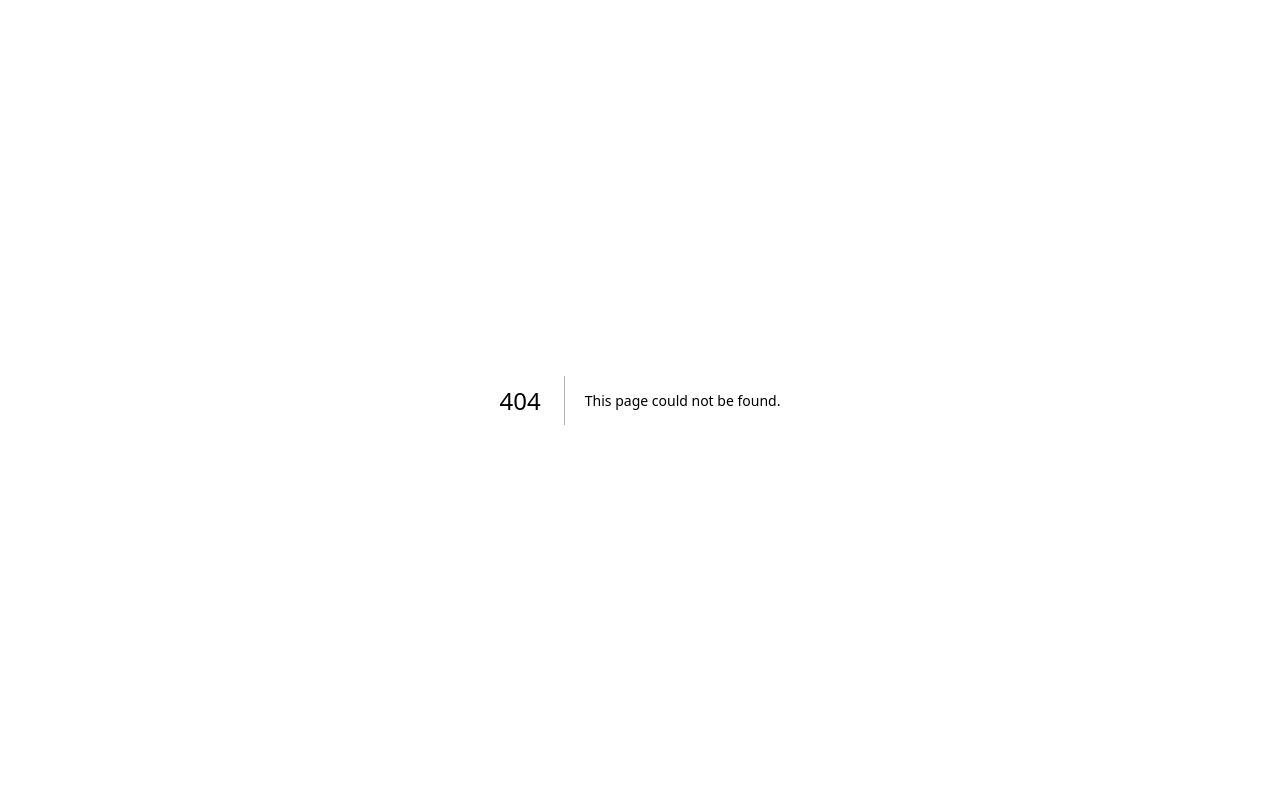
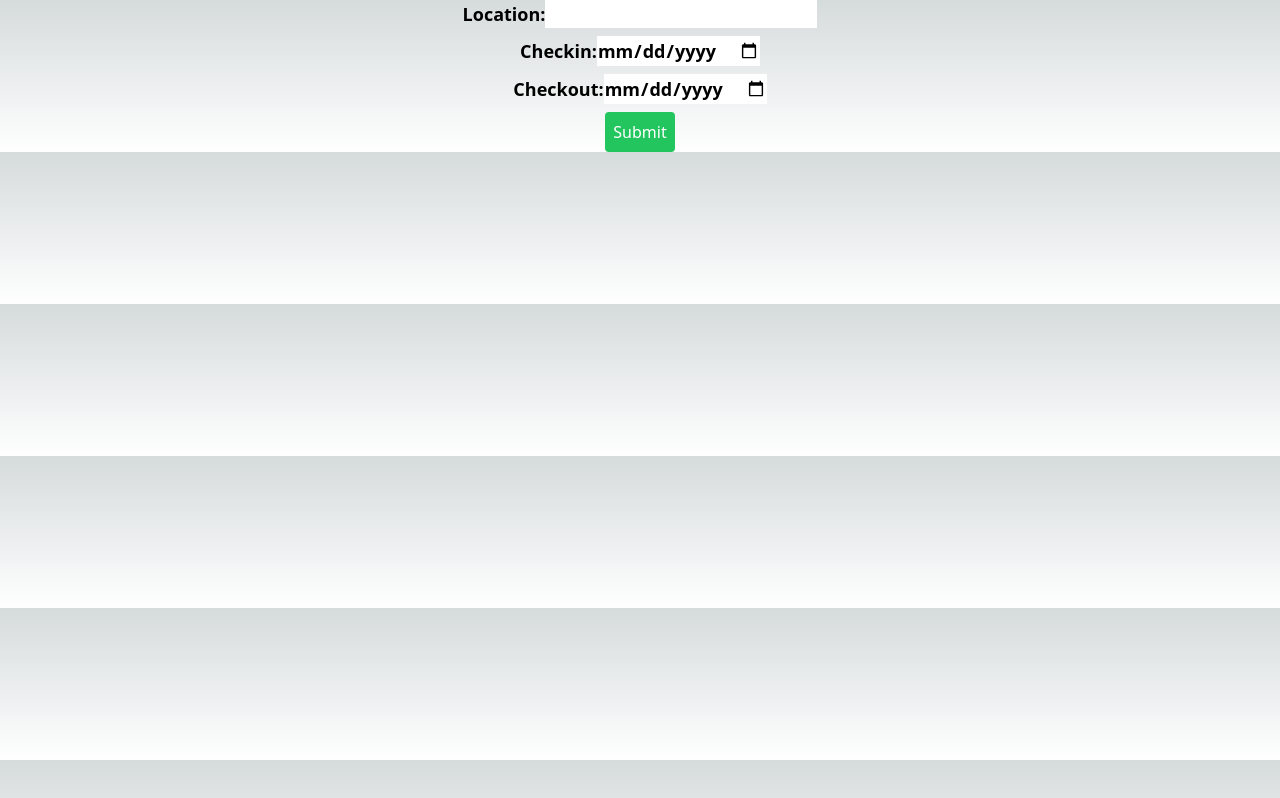
Before and after one commit to joe-lin-tech/getaway-guru, a Next.js app: page /bookings in a window 1280 px wide. Before the commit this address had no page. Built offline with nearby package versions, Linux system fonts and the light colour scheme.

Commit message:
initial booking page and airbnb api

```diff
--- /dev/null
+++ b/components/Navbar.js
@@ -0,0 +1,20 @@
+import Link from 'next/link'
+
+const NavBar = () => {
+  const pages = [
+    { title: 'Home', href: '/' },
+    { title: 'About', href: '/about' },
+    { title: 'Contact', href: '/contact' },
+  ]
+
+  return (
+    <nav>
+      {pages.map(({ title, href }) => (
+        <Link key={title} href={href}>
+        </Link>
+      ))}
+    </nav>
+  )
+}
+
+export default NavBar
--- a/package.json
+++ b/package.json
@@ -12,9 +12,14 @@
     "@headlessui/react": "^1.7.14",
     "@heroicons/react": "^2.0.17",
     "autoprefixer": "10.4.14",
+<<<<<<< Updated upstream
     "axios": "^1.3.6",
+=======
+    "classnames": "^2.3.2",
+>>>>>>> Stashed changes
     "eslint": "8.39.0",
     "eslint-config-next": "13.3.1",
+    "link": "^1.5.1",
     "next": "13.3.1",
     "postcss": "8.4.23",
     "react": "18.2.0",
--- /dev/null
+++ b/pages/api/airbnb.js
@@ -0,0 +1,27 @@
+const axios = require("axios");
+
+const options = {
+  method: 'GET',
+  url: 'https://airbnb13.p.rapidapi.com/search-location',
+  params: {
+    location: 'Paris',
+    checkin: '2023-09-16',
+    checkout: '2023-09-17',
+    adults: '1',
+    children: '0',
+    infants: '0',
+    pets: '0',
+    page: '1',
+    currency: 'USD'
+  },
+  headers: {
+    'X-RapidAPI-Key': 'SIGN-UP-FOR-KEY',
+    'X-RapidAPI-Host': 'airbnb13.p.rapidapi.com'
+  }
+};
+
+axios.request(options).then(function (response) {
+	console.log(response.data);
+}).catch(function (error) {
+	console.error(error);
+});
--- a/pages/api/hello.js
+++ /dev/null
@@ -1,5 +0,0 @@
-// Next.js API route support: https://nextjs.org/docs/api-routes/introduction
-
-export default function handler(req, res) {
-  res.status(200).json({ name: 'John Doe' })
-}
--- /dev/null
+++ b/pages/bookings.js
@@ -0,0 +1,47 @@
+import React, { useState } from 'react'
+
+
+function bookings() {
+    const [location, setLocation] = useState();
+    const [checkin, setCheckin] = useState();
+    const [checkout, setCheckout] = useState();
+
+    const handleSubmit = (event) => {
+
+    }
+
+    return (
+        <form onSubmit={handleSubmit} className="flex flex-col items-center">
+          <label htmlFor="location" className="text-lg font-bold mb-2">
+            Location:
+            <input
+              type="text"
+              value={location}
+              onChange={(event) => setLocation(event.target.value)}
+              style={{ color: 'black'}}
+            />
+          </label>
+          <label htmlFor="checkin" className="text-lg font-bold mb-2">
+            Checkin:
+            <input
+              type="date"
+              value={checkin}
+              onChange={(event) => setCheckin(event.target.value)}
+              style={{ color: 'black'}}
+            />
+          </label>
+          <label htmlFor="checkout" className="text-lg font-bold mb-2">
+            Checkout:
+            <input
+              type="date"
+              value={checkout}
+              onChange={(event) => setCheckout(event.target.value)}
+              style={{ color: 'black'}}
+            />
+          </label>
+          <button type="submit" className="bg-green-500 text-white p-2 rounded">Submit</button>
+        </form>
+      );
+}
+
+export default bookings
```
Also changed, not shown: 1 other file (tests, documents, lock files or other folders).
